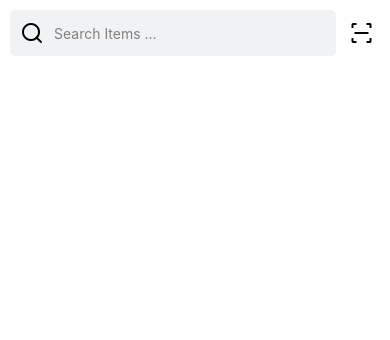
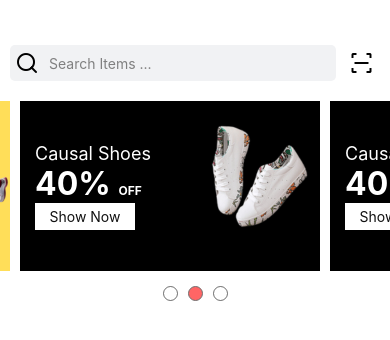
Before and after one commit to codebabar/NativeShop, a React Native app: screen / in a window 390 px wide. Shown: the top 340 px of the page. Built offline with nearby package versions, Linux system fonts and the light colour scheme.

Commit message:
changed in codes made chahes new change

```diff
--- a/App.js
+++ b/App.js
@@ -16,6 +16,7 @@ const styles = StyleSheet.create({
   container: {
     flex: 1,
     backgroundColor: "#fff",
+    marginTop:35,
   }
 
 
--- a/Screens/Homes/Home1.js
+++ b/Screens/Homes/Home1.js
@@ -1,29 +1,156 @@
-import React, { useState } from 'react';
-import { TextInput, View } from 'react-native';
+import React, { useState, useRef, useEffect } from 'react';
+import { TextInput, View, Text, ScrollView, ImageBackground, Pressable, StyleSheet } from 'react-native';
 import { MaterialCommunityIcons, Feather } from '@expo/vector-icons';
 import { HomeStyle1 } from '../../Themes/Styles/Homes/HomeStyle1';
 
 export default function Home1() {
+
     const [isFocused, setIsFocused] = useState(false);
 
     return (
+        <View>
             <View style={HomeStyle1.miniHeader}>
-            <View style={[HomeStyle1.searchBox, { borderColor: isFocused ? 'red' : 'gray' }]}>
+                <View style={HomeStyle1.searchBox}>
                     <Feather name="search" size={24} color="black" />
                     <TextInput
                         placeholder='Search Items ...'
-                    placeholderTextColor='gray' // Set placeholder text color
+                        placeholderTextColor='gray'
                         style={{
-                        paddingHorizontal: 10,
+                            borderWidth: 0,
+                            borderColor: 1,
                             width: '100%',
+                            marginLeft: 10,
                         }}
-                    onFocus={() => setIsFocused(true)}
-                    onBlur={() => setIsFocused(false)}
                     />
                 </View>
                 <View style={HomeStyle1.scanIcon}>
                     <MaterialCommunityIcons name="line-scan" size={24} color="black" />
                 </View>
             </View>
+
+            <HeaderPromotionalBanners />
+        </View>
     );
 }
+
+const promoBaner = [
+    {
+        id: 1,
+        image: require('../../assets/promoImages/1.png'),
+        minText: [{ text: 'Causal Shoes', color: '#111' }],
+        saleText: [{ disc: '40%', tColor: '#111' }],
+        btn: [{ text: 'Show Now', tColor: '#fff', bgColor: '#111', link: '' }],
+    },
+    {
+        id: 2,
+        image: require('../../assets/promoImages/2.png'),
+        minText: [{ text: 'Causal Shoes', color: '#fff' }],
+        saleText: [{ disc: '40%', tColor: '#fff' }],
+        btn: [{ text: 'Show Now', tColor: '#111', bgColor: '#fff', link: '' }],
+    },
+    {
+        id: 3,
+        image: require('../../assets/promoImages/2.png'),
+        minText: [{ text: 'Causal Shoes', color: '#fff' }],
+        saleText: [{ disc: '40%', tColor: '#fff' }],
+        btn: [{ text: 'Show Now', tColor: '#111', bgColor: '#fff', link: '' }],
+    }
+];
+
+const HeaderPromotionalBanners = () => {
+    const [activeBanner, setActiveBanner] = useState(1);
+    const scrollViewRef = useRef(null);
+    const scrollViewWidth = promoBaner.length * 100; // Assuming each banner takes 100% width
+
+    useEffect(() => {
+        const intervalId = setInterval(() => {
+            const nextBanner = activeBanner % promoBaner.length + 1;
+            scrollToBanner(nextBanner);
+        }, 3000); // Change interval time as needed
+
+        return () => clearInterval(intervalId);
+    }, [activeBanner]);
+
+    const handleScroll = (event) => {
+        const contentOffsetX = event.nativeEvent.contentOffset.x;
+        const index = Math.floor(contentOffsetX / scrollViewWidth);
+        setActiveBanner(index + 1);
+    };
+
+    const scrollToBanner = (index) => {
+        setActiveBanner(index);
+        const offsetX = (index - 1) * scrollViewWidth;
+        scrollViewRef.current.scrollTo({ x: offsetX, animated: true });
+    };
+
+    return (
+        <View>
+            <ScrollView
+                ref={scrollViewRef}
+                style={{ padding: 5 }}
+                horizontal
+                showsHorizontalScrollIndicator={false}
+                onScroll={handleScroll}
+                scrollEventThrottle={16}
+            >
+                {promoBaner.map((item) => (
+                    <View style={HomeStyle1.promoBanners} key={item.id}>
+                        <ImageBackground source={item.image} style={styles.imageBackground}>
+                            <View style={HomeStyle1.promoBannerContent}>
+                                {item.minText.map((text, index) => (
+                                    <Text key={index} style={{ color: text.color, fontSize: 18 }}>
+                                        {text.text}
+                                    </Text>
+                                ))}
+                                {item.saleText.map((sale, index) => (
+                                    <Text key={index} style={{ fontSize: 32, fontWeight: 'bold', color: sale.tColor }}>
+                                        {sale.disc}<Text style={{ fontSize: 12, marginLeft: 5 }}> OFF</Text>
+                                    </Text>
+                                ))}
+                                {item.btn && item.btn.map((button, index) => (
+                                    <Pressable
+                                        key={index}
+                                        style={[
+                                            HomeStyle1.promoBtn,
+                                            { color: button.tColor, backgroundColor: button.bgColor }
+                                        ]}
+                                    >
+                                        <Text style={{ color: button.tColor }}>{button.text}</Text>
+                                    </Pressable>
+                                ))}
+                            </View>
+                        </ImageBackground>
+                    </View>
+                ))}
+            </ScrollView>
+            <Dots onPress={scrollToBanner} activeBanner={activeBanner} />
+        </View>
+    );
+};
+
+const Dots = ({ onPress, activeBanner }) => {
+    const handlePress = (id) => {
+        onPress(id);
+    };
+
+    return (
+        <View style={{ flexDirection: 'row', alignItems: 'center', justifyContent: 'center' }}>
+            {promoBaner.map((item) => (
+                <Pressable key={item.id} onPress={() => handlePress(item.id)}>
+                    <View style={[HomeStyle1.dot, activeBanner === item.id ? styles.activeDot : null]} />
+                </Pressable>
+            ))}
+        </View>
+    );
+};
+
+const styles = StyleSheet.create({
+    imageBackground: {
+        flex: 1,
+        resizeMode: 'cover',
+        justifyContent: 'center',
+    },
+    activeDot: {
+        backgroundColor: 'red', // Change this to your desired active dot color
+    },
+});
--- a/Themes/Styles/Homes/HomeStyle1.js
+++ b/Themes/Styles/Homes/HomeStyle1.js
@@ -12,7 +12,7 @@ import { StyleSheet } from "react-native";
       },
       searchBox:{
         width:'88%',
-        padding:10,
+        padding:5,
         backgroundColor:'#f1f2f4',
         flexDirection:'row',
         borderRadius:5,
@@ -21,6 +21,37 @@ import { StyleSheet } from "react-native";
         width:'10%',
         justifyContent:'center',
         alignItems:"center"
+      },
+
+      promoBanners:{
+        height:170,
+        width:300,
+        margin:5,
+      },
+      promoBannerContent :{
+         color:'#fff',
+         paddingLeft:15,
+      },
+
+      promoBtn:{
+        paddingTop:5,
+        paddingBottom:5,
+        paddingLeft:5,
+        paddingRight:5,
+        width: 100,
+        backgroundColor:'#111',
+        alignItems:'center'
+      },
+      dot:{
+        height:15,
+        width: 15,
+        borderRadius:7.5,
+        margin:5,
+        borderColor:'#111',
+        borderWidth:1,
+        opacity:0.6
+
+
       }
 
 
```
Also changed, not shown: assets/promoImages/1.png (added), assets/promoImages/2.png (added). Lines whose indentation alone changed are shown as unchanged.
